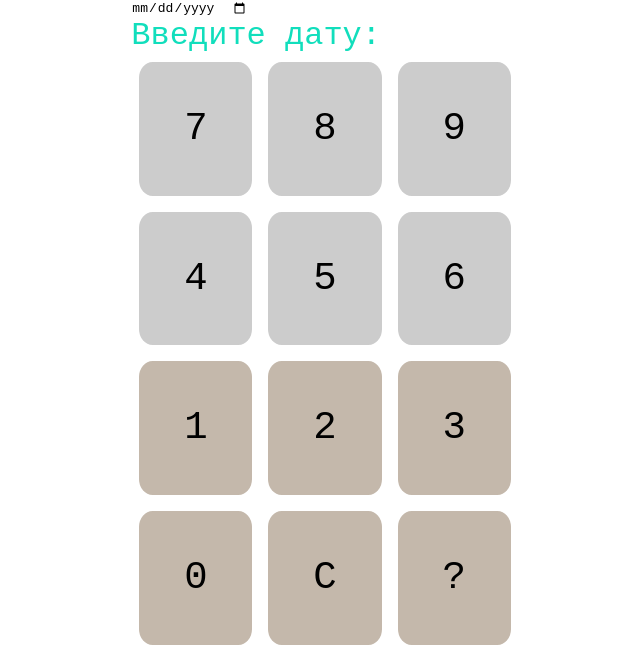
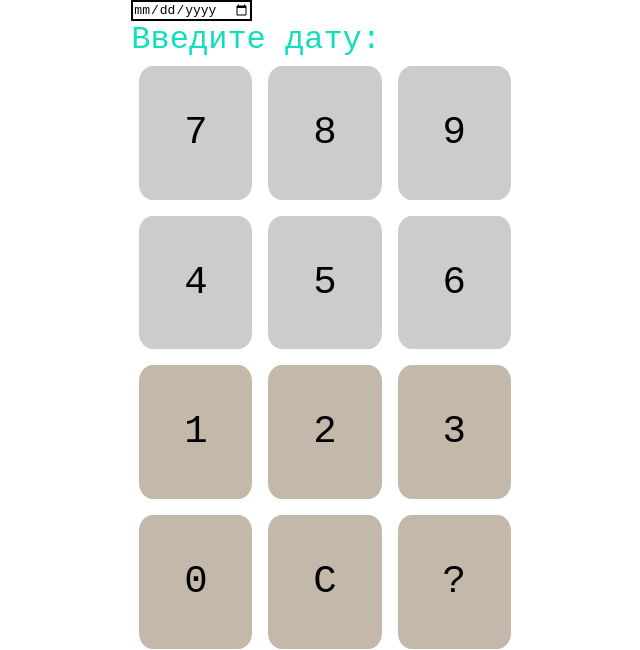
Before and after one commit to i5anin/telegram-web-app, a plain HTML site: page index.html in a window 1280 px wide. Shown: the top 650 px of the page, without its empty margins (315-955 px from the left). Drawn offline with Linux system fonts and the light colour scheme; grey boxes are pictures that could not be loaded.

Commit message:
Update index.html

```diff
--- a/index.html
+++ b/index.html
@@ -11,7 +11,7 @@
     <body>
         <div class="container">
 
-            <input type="date">
+            <input type="date" style="border: 2px solid black;">
             <h1 class="color">Введите дату: </h1>
             <h2 class="color" id="view"></h2>
 
```
